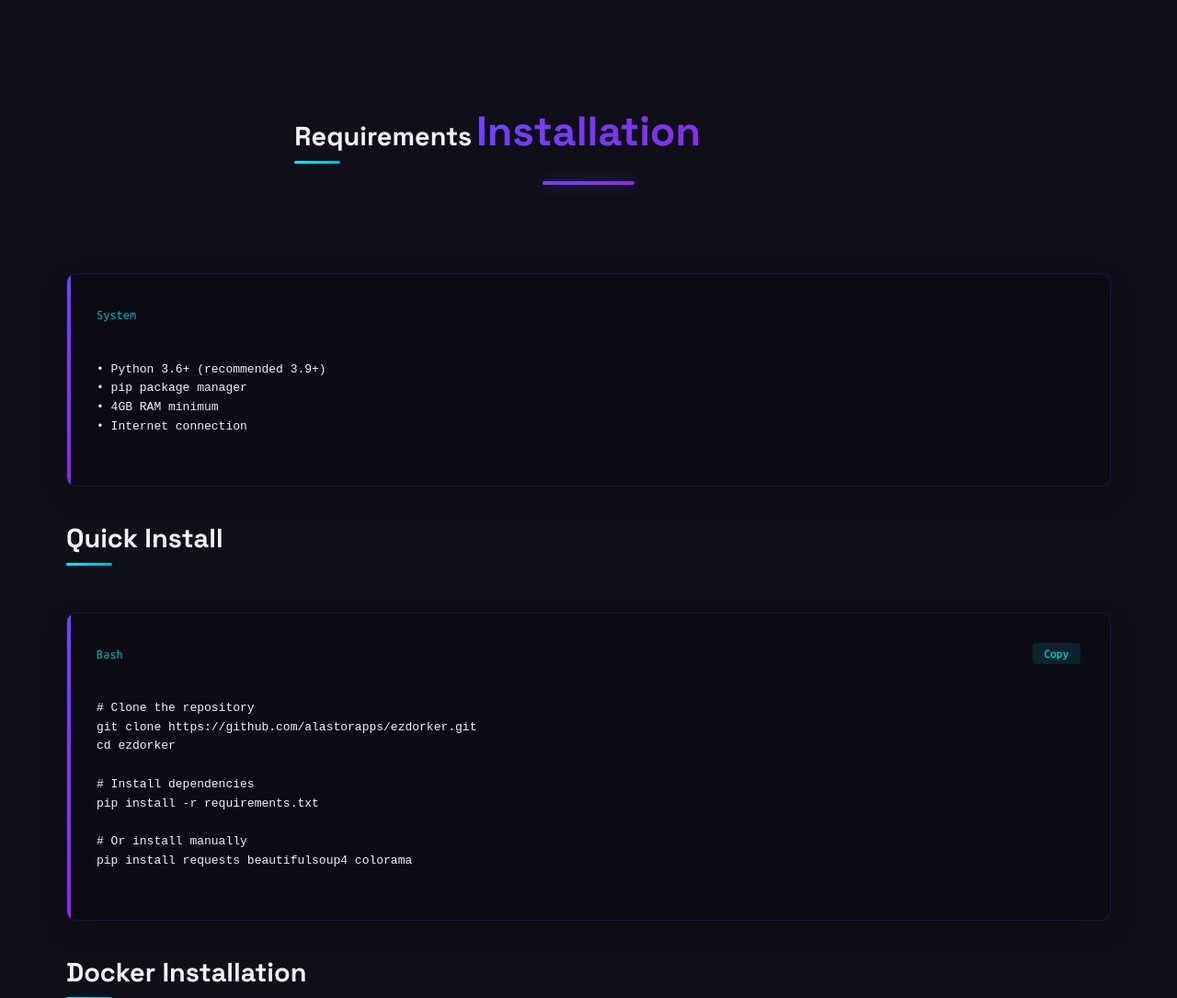
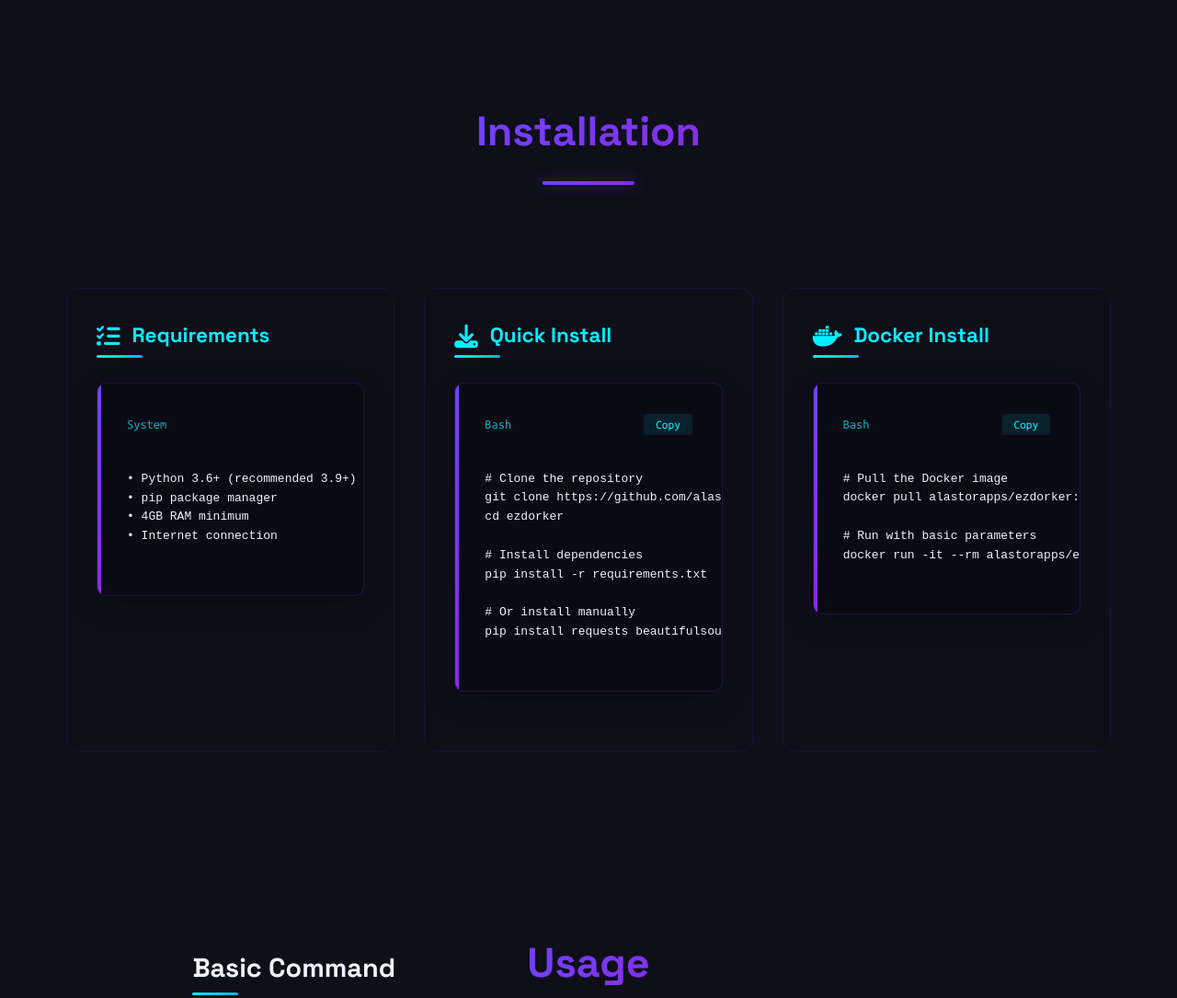
Before and after one commit to AlastorApps/ezdorker, a plain HTML site: page index.html in a window 1280 px wide. Shown: the part 2400-3485 px from the top of the page at 92% size. Drawn offline with Linux system fonts and the light colour scheme.

Commit message:
Update index.html

```diff
--- a/index.html
+++ b/index.html
@@ -44,6 +44,47 @@
             font-family: var(--font-main);
             line-height: 1.7;
             overflow-x: hidden;
+        }
+
+        .installation-grid {
+            display: grid;
+            grid-template-columns: repeat(auto-fit, minmax(300px, 1fr));
+            gap: 2rem;
+            margin-top: 3rem;
+        }
+
+        .installation-card {
+            background: rgba(15, 15, 26, 0.7);
+            border-radius: 15px;
+            padding: 2rem;
+            border: 1px solid rgba(110, 68, 255, 0.1);
+            backdrop-filter: blur(10px);
+            transition: all 0.3s ease;
+        }
+
+        .installation-card:hover {
+            transform: translateY(-5px);
+            box-shadow: 0 10px 30px rgba(0, 0, 0, 0.2);
+            border-color: rgba(110, 68, 255, 0.3);
+        }
+
+        .installation-card h3 {
+            font-size: 1.4rem;
+            margin-bottom: 1.5rem;
+            display: flex;
+            align-items: center;
+            gap: 0.8rem;
+            color: var(--secondary);
+        }
+
+        .installation-card h3 i {
+            font-size: 1.6rem;
+        }
+
+        @media (max-width: 768px) {
+            .installation-grid {
+                grid-template-columns: 1fr;
+            }
         }
 
         /* Cyberpunk Scrollbar */
@@ -784,7 +825,9 @@ $ python ezdorker.py example.com -e google bing -c filetype login -v -o results.
         <div class="container">
             <h2 class="section-title">Installation</h2>
 
-            <h3>Requirements</h3>
+            <div class="installation-grid">
+                <div class="installation-card">
+                    <h3><i class="fas fa-list-check"></i> Requirements</h3>
                     <div class="code-block">
                         <div class="code-header">
                             <span class="code-language">System</span>
@@ -796,8 +839,10 @@ $ python ezdorker.py example.com -e google bing -c filetype login -v -o results.
 • Internet connection
                         </code>
                     </div>
+                </div>
 
-            <h3>Quick Install</h3>
+                <div class="installation-card">
+                    <h3><i class="fas fa-download"></i> Quick Install</h3>
                     <div class="code-block">
                         <div class="code-header">
                             <span class="code-language">Bash</span>
@@ -815,8 +860,10 @@ pip install -r requirements.txt
 pip install requests beautifulsoup4 colorama
                         </code>
                     </div>
+                </div>
 
-            <h3>Docker Installation</h3>
+                <div class="installation-card">
+                    <h3><i class="fab fa-docker"></i> Docker Install</h3>
                     <div class="code-block">
                         <div class="code-header">
                             <span class="code-language">Bash</span>
@@ -829,6 +876,8 @@ docker pull alastorapps/ezdorker:latest
 # Run with basic parameters
 docker run -it --rm alastorapps/ezdorker example.com
                         </code>
+                    </div>
+                </div>
             </div>
         </div>
     </section>
```
Lines whose indentation alone changed are shown as unchanged.
